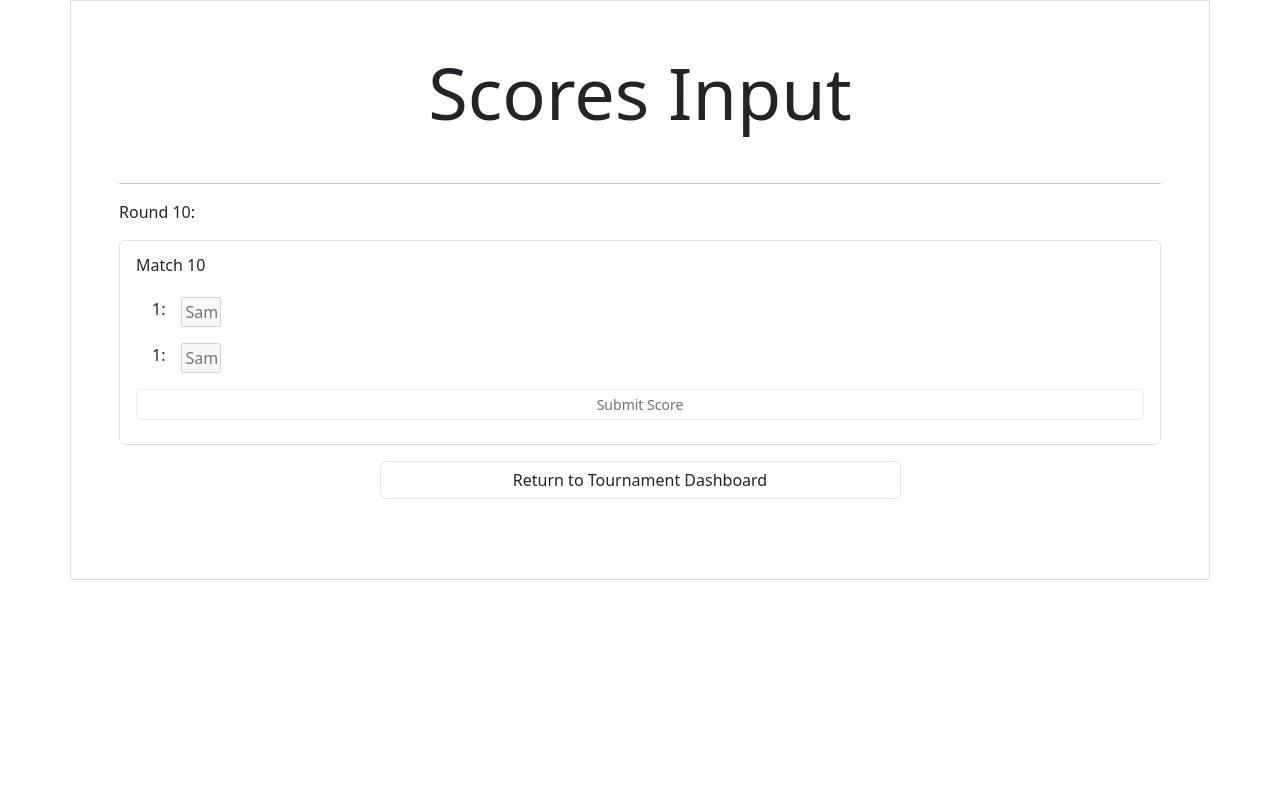
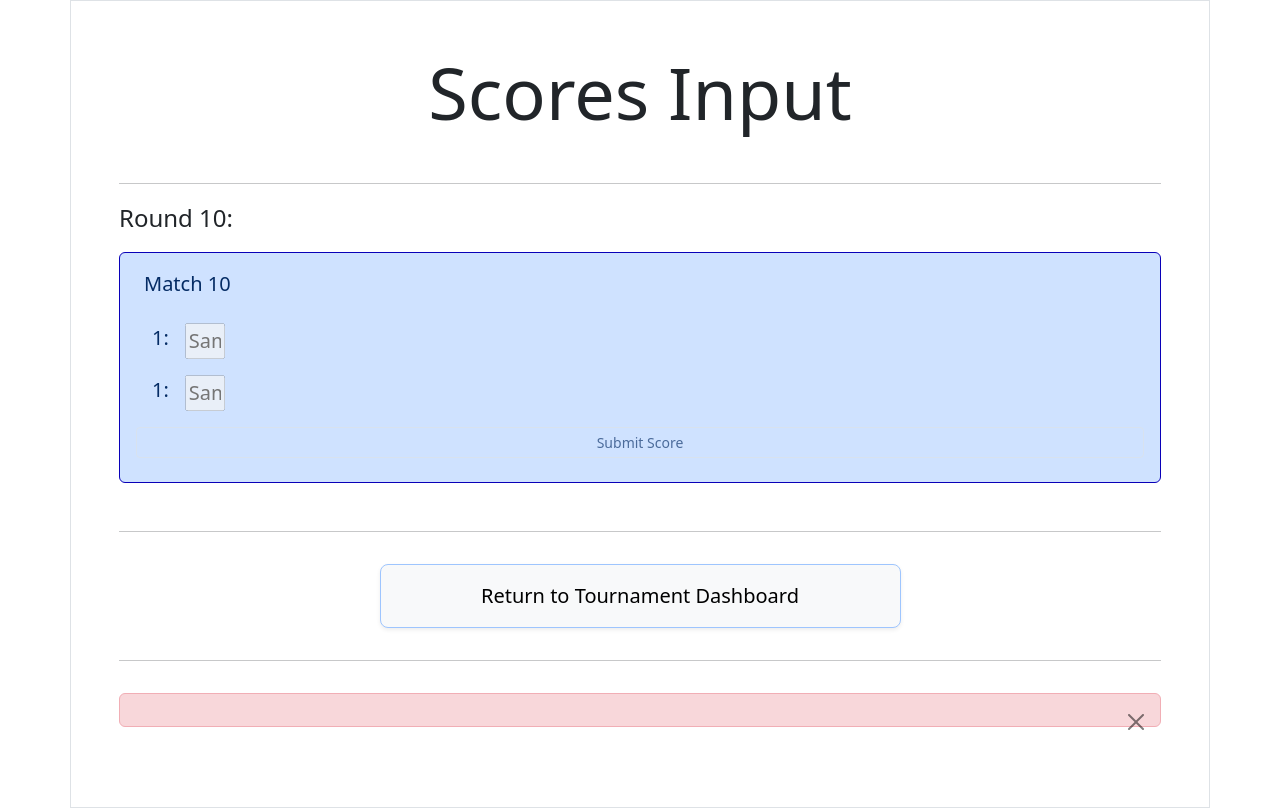
Before and after one commit to Ben-Wright-23/NEA-Project, a Flask app: template templates/scoresInput.html in a window 1280 px wide. Before the commit the page ends 580 px from the top, so only its background shows below. Run offline with Flask 3, Linux system fonts and the light colour scheme; the template is opened without the code that fills it: most values are stand-ins (such as "Sample title", 1, 10 or a date in 2020).

Commit message:
Continued adding the theme to more pages

```diff
--- a/templates/scoresInput.html
+++ b/templates/scoresInput.html
@@ -24,36 +24,35 @@
         <!-- Creates a horizontal line to separate the heading form the rest of the page -->
         {% for round in matchScores %}
         <!-- will repeat the contents for every round in the tournament in turn -->
-        <p class = "text-dark mb-3">Round {{round}}:</p>
-        <!-- Creates a label for the list of matches in this round, with this round's number displayed in the label -->
-        <ul class="list-group mb-3">
-            <!-- Creates an unordered list to contain each match in the round and inputs for each match, bootstrap list-group class creates simplistic style -->
+        <p class = "fs-4 fw-medium mb-3">Round {{round}}:</p>
+        <!-- Labels the matches list for each round in turn, with the round number displayed, a larger bolder font to emphasise it and a margin below -->
+        <ul class="list-group mb-5">
+            <!-- Creates an unordered list to contain each match in the round and details of each match, bootstrap list-group class creates simplistic style, also adds a margin below -->
             {% for match in matchScores[round] %}
             <!-- Content repeats for each match in the currently being dealt with round -->
-            <li class="list-group-item">
-                <!-- Creates the list item for each match in the round in turn, bootstrap list-group-item class creates simplistic style -->
-                <div style= "display: flex; justify-content: space-between; flex-direction: column;">
+            <li class="list-group-item fs-5 list-group-item-primary navyBorder py-2">
+                <!-- Creates the list item for each match in the round in turn -->
+                <!-- Each match has the list group item bootstrap styling, a larger font size, a light blue background, a navy blue border defined by my styles CSS file and vertical padding within the border -->
+                <div class="d-flex flex-column justify-content-between">
                     <!-- Creates a division within each match, making each division within this division be displayed stacked vertically -->
-                    <div class="my-1">
+                    <div class="m-2">
                         <p>Match {{match}}</p>
-                        <!-- Displays a label for each match in the round in turn, stating its number in the sequence of matches for this round -->
+                        <!-- Displays a label for each match in the round in turn, stating its number in the sequence of matches for this round, with a margin -->
                     </div>
                     {% if (matchScores[round][match][1]) is string and (matchScores[round][match][2]) is string %}
                         <!-- If scores have not already been entered for this specific match (if scores had been entered, the first item in the match would be a
                             list with the score and team name rather than just team name as a string), scores should be allowed to be inputted: -->
                         <form action="/scoresInput" method = "post">
                             <!-- Creates a form, redirecting to the scoresInput route, allowing the user to enter scores to this match -->
-                            <div style= "display: flex; justify-content: space-between; flex-direction: column;">
-                                <!-- Creates a division within the form, making each division within this division be displayed stacked vertically -->
-                                <div style= "display: flex; justify-content: flex-start;">
+                            <div class="d-flex justify-content-start">
                                 <!-- Displays the content on the left most part of the page -->
-                                    <p class ="mx-3" >{{matchScores[round][match][1]}}:</p>
+                                <p class ="mx-3">{{matchScores[round][match][1]}}:</p>
                                 <!-- Makes the team name a label for the score input box -->
                                 <input style = "width: 40px;" class = "mb-3" type="number" id="score1" name="score1" min="0" required>
                                 <!-- Creates the score input box, with type number to only allow numbers to be entered and to include the number incrementer in the input box,
                                     width 40 px to make the box small, as to only take enough space needed fr a number, and name score1 so it can be identified using flask requests -->
                             </div>
-                                <div style= "display: flex; justify-content: flex-start;">
+                            <div class="d-flex justify-content-start">
                                 <!-- Displays the content on the left most part of the page -->
                                 <p class ="mx-3">{{matchScores[round][match][2]}}:</p>
                                 <!-- Makes the team name a label for the score input box -->
@@ -61,34 +60,30 @@
                                 <!-- Creates the score input box, with type number to only allow numbers to be entered and to include the number incrementer in the input box,
                                     width 40 px to make the box small, as to only take enough space needed fr a number, and name score1 so it can be identified using flask requests -->
                             </div>
-                                <button class="btn border btn-sm" type="submit" name = "match" id = "match" value="{{round}},{{match}}">Submit Score</button>
+                            <button class="btn border btn-sm w-100" type="submit" name = "match" id = "match" value="{{round}},{{match}}">Submit Score</button>
                             <!-- Displays the submit scores button across the width of the match list item, with value {round, match} so the flask blueprint can identify which match the scores
                                     were inputted on, name match so it can be identified using flask requests and type submit so when it is pressed, all inputs can be sent to the scoresInput route -->
-                            </div>
                         </form>
                     {% elif (matchScores[round][match][1]) == None or (matchScores[round][match][2]) == None %}
                         <!-- If either teams have not yet got an actual team name value and are instead None,
                             scores should not be allowed to be inputted as there are not enough teams in the match yet for it to take place: -->
                         <form action="/scoresInput" method = "post">
-                            <div style= "display: flex; justify-content: space-between; flex-direction: column;">
-                                <div style= "display: flex; justify-content: flex-start;">
+                            <div class="d-flex justify-content-start">
                                 <p class ="mx-3" >{{matchScores[round][match][1]}}:</p>
                                 <input style = "width: 40px;" class = "mb-3" disabled>
                                 <!-- Keeps a consistent aesthetic with the score input boxes and first teams that can have scores inputted, while the input box is disabled so no values can be inputted -->
                             </div>
-                                <div style= "display: flex; justify-content: flex-start;">
+                            <div class="d-flex justify-content-start">
                                 <p class ="mx-3">{{matchScores[round][match][2]}}:</p>
                                 <input style = "width: 40px;" class = "mb-3" disabled>
                                 <!-- Keeps a consistent aesthetic with the score input boxes and second teams that can have scores inputted, while the input box is disabled so no values can be inputted -->
                             </div>
-                                <button class="btn border btn-sm" type="submit" name = "match" id = "match" value="{{round}},{{match}}" disabled>Submit Score</button>
+                            <button class="btn border w-100 btn-sm" type="submit" name = "match" id = "match" value="{{round}},{{match}}" disabled>Submit Score</button>
                             <!-- Keeps a consistent aesthetic with the score input boxes and matches that can have scores inputted, while the button is disabled so it can't be pressed -->
-                            </div>
                         </form>
                     {% else %}
                         <!-- Otherwise, it must be that a score has already been inputted so no further scores should be allowed to be inputted and the final score for the match should be displayed -->
                         <form action="/scoresInput" method = "post">
-                            <div style= "display: flex; justify-content: space-between; flex-direction: column;">
                             <div style= "display: flex; justify-content: flex-start;">
                                 {% if matchScores[round][match][1][2] == "W" %}
                                 <p class ="mx-3" >{{matchScores[round][match][1][0]}}:</p>
@@ -119,9 +114,8 @@
                                 <!-- Otherwise, the team has not won the match so there is no highlighting -->
                                 {% endif %}
                             </div>
-                                <button class="btn border btn-sm mb-3" type="submit" name = "match" id = "match" value="{{round}},{{match}}" disabled>Submit Score</button>
+                            <button class="btn border btn-sm w-100 mb-3" type="submit" name = "match" id = "match" value="{{round}},{{match}}" disabled>Submit Score</button>
                             <!-- Keeps a consistent aesthetic with matches that can have scores inputted, while the scores input button is disabled so it can't be pressed -->
-                            </div>
                         </form>
                     {% endif %}
                     {% if matchScores[round][match][1][2] == "D" %}
@@ -148,12 +142,28 @@
             {% endfor %}
         </ul>
         {% endfor %}
+        <hr>
+        <!-- Seperates the page redirect button from the main section of the page -->
+        <div class="text-center mb-3">
+            <!-- Aligns button centrally with a margin below -->
+            <p><a class = "btn btn-light border-primary-subtle shadow-sm btn-lg w-50 py-3 my-3" href = "/tournamentDashboard">Return to Tournament Dashboard</a></p>
+            <!-- Creates the redirect to tournament dashboard button -->
+            <!-- Button has a very light grey background that becomes darker when hovered over, light blue border, is made large, small shadow below,
+               larger font size, width of 50% of the container and vertical padding and margin -->
+        </div>
+        {% if error != "" %}
+        <!-- If an error has occured with score inputs or penalty winner inputs -->
+        <hr>
+        <!-- Seperate the error message if there is one from the redirect button -->
+        <div class = "py-3">
+            <!-- Adds vertical padding -->
+            <div class="alert alert-danger alert-dismissible fade show">
+                <button type="button" class="btn-close" data-bs-dismiss="alert"></button>
                 {{error}}
-        <!-- Displays any errors with the score inputs or penalty winner inputs -->
-        <div class = "text-center mb-3">
-            <p><a class = "btn link-dark border mb-3 w-50" href = "/tournamentDashboard">Return to Tournament Dashboard</a></p>
-            <!-- Creates the button to return the user to the tournament dashboard, displayed centrally and below the matches list -->
+                <!-- Makes a dismissable, red alert containing the score input error or penalty winner input error message to be displayed. When dismissed, it will fade out -->
             </div>
+        </div>
+        {% endif %}
     </div>
 </body>
 </html>
```
Lines whose indentation alone changed are shown as unchanged.
